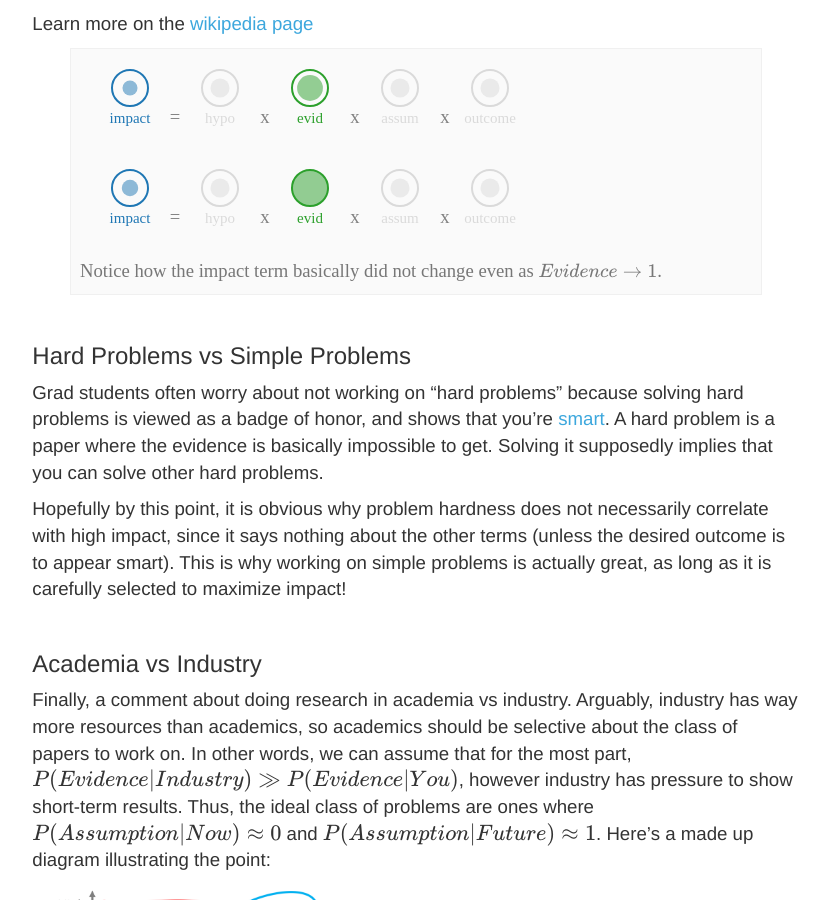
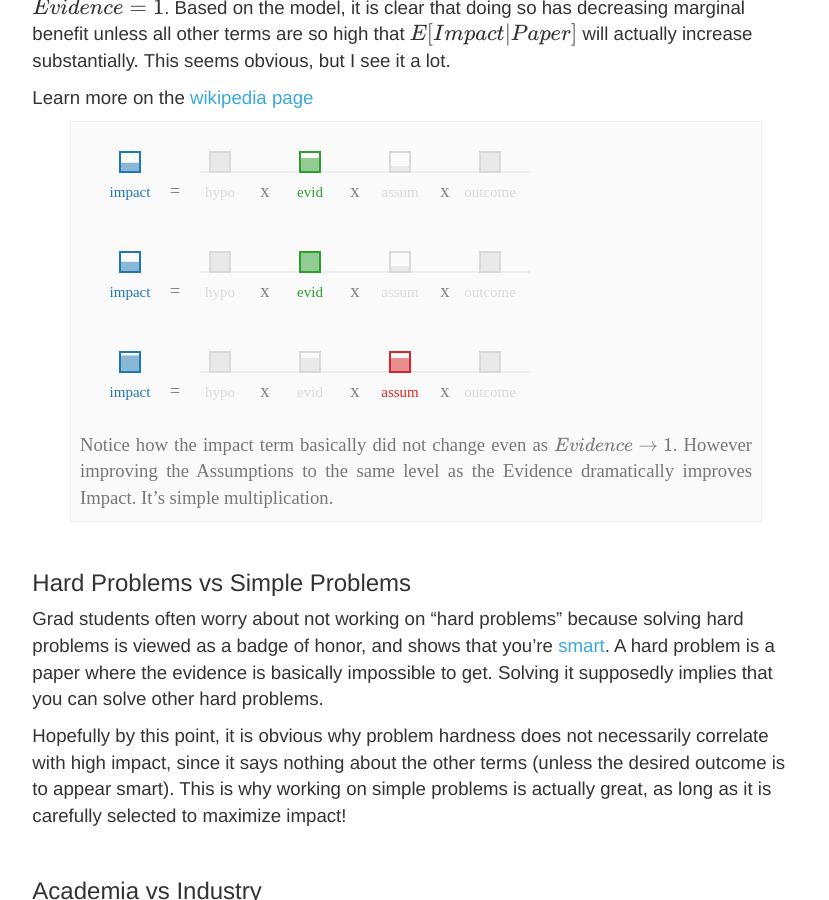
Before and after one commit to researchsetup/researchsetup.github.io, a Jekyll site: the page built from researchmodel.md, in a window 1280 px wide and 900 px high, scrolled down 12471 px. Shown: the whole window, without its empty margins (224-1053 px from the left). Built offline with Jekyll 4.4.1, drawn with Linux system fonts in a browser that asks for light colours; some web fonts are replaced; formulas are drawn with MathJax 3; our own code applies the rules of GitHub Pages for plain Markdown files; some of the changed text lies outside the part shown.

Commit message:
lazy commit msg

```diff
--- a/files/js/plot.js
+++ b/files/js/plot.js
@@ -32,7 +32,7 @@ function plot(id, vs, opts) {
     );
     vals.impact /= (100 * 100 * 100);
   }
-  _.each(vals, function(v, k) { vals[k] = Math.max(0, Math.min(100, v)); });
+  //_.each(vals, function(v, k) { vals[k] = Math.max(0, Math.min(100, v)); });
 
   var x = {
     impact: 50,
@@ -45,9 +45,11 @@ function plot(id, vs, opts) {
   var charxs = [];
   _.each(xvals, function(v, i) { if (i>0) { charxs.push((v+xvals[i-1])/2); } })
   var texty = 65;
+  var recty = 40;
   var circley = 30;
+  var rectw = 10;
   var color = d3.scale.category10().domain(_.keys(x));
-  var size = d3.scale.linear().domain([0, 100]).range([1, 18]);
+  var size = d3.scale.linear().domain([-100, 100]).range([-20, 20]);
   var conditionalColor = function(d) {
     if (opts.highlight && opts.highlight.length) {
       if (!_.contains(opts.highlight, d))
@@ -79,6 +81,39 @@ function plot(id, vs, opts) {
 
   //svg.selectAll("text").attr("fill", "grey");
 
+  svg.append("line")
+    .attr("x1", 120)
+    .attr("x2", 450)
+    .attr("y1", recty)
+    .attr("y2", recty)
+    .attr("stroke", "#eee")
+    .attr("stroke-width", 2)
+
+  svg.selectAll("rect")
+    .data(_.keys(x))
+    .enter().append("rect")
+    .attr("x", function(d) { return x[d] - rectw; })
+    .attr("width", rectw*2)
+    .attr("height", function(d) { return size(Math.abs(vals[d]))})
+    .attr("y", function(d) { if (vals[d] <= 0) return recty; return recty-size(vals[d]);})
+    .attr("fill", conditionalColor)
+    .attr("opacity", 0.5)
+    .attr("stroke-width", 0);
+
+  svg.selectAll("rect.outline")
+    .data(_.keys(x))
+    .enter().append("rect")
+    .classed("outline", "true")
+    .attr("x", function(d) { return x[d] - rectw; })
+    .attr("width", rectw*2)
+    .attr("height", function(d) {return size(100)})
+    .attr("y", function(d) {return recty-size(100)})
+    .attr("fill", "none")
+    .attr("stroke", conditionalColor)
+    .attr("stroke-width", 2);
+
+
+  /*
   svg.selectAll("circle")
     .data(_.keys(x))
     .enter().append("circle")
@@ -100,6 +135,6 @@ function plot(id, vs, opts) {
     .attr("stroke", conditionalColor)
     .attr("stroke-width", 2)
     .attr("opacity", 1);
-
+    */
 
 };
--- a/researchmodel.md
+++ b/researchmodel.md
@@ -316,6 +316,10 @@ Since the goal is to have a positive impact on the world, it is not acceptable t
 
 This would seem obvious, but is unfortunately often not the case.  In fact, ignoring possible negative outcomes can lead to a crisis of conscience when the negative outcomes become widespread.  This is increasingly [important as tech integrates closer into our lives and society](http://www.argmin.net/2017/12/21/ascent-directions/).   This is not unique to researchers.  Recently, [facebook execs expressed their regret in eroding democracy](https://www.youtube.com/watch?v=PMotykw0SIk), while articles about silicon valley [make similar statements](https://www.buzzfeed.com/tedchiang/the-real-danger-to-civilization-isnt-ai-its-runaway?utm_term=.rmkMVmpNK#.mqWWv7ald).
 
+<div id="unintend"/>
+<script>plot("#unintend", [100, 80, 90, -80])</script>
+
+
 The following is one that's personally scary to me:
 
 {:.example}
@@ -367,12 +371,14 @@ Learn more on the [wikipedia page](https://en.m.wikipedia.org/wiki/Perfect_is_th
 
 {:.example}
 <span id="perfection1"></span>
-<span id="perfection2"></span><br/>
-Notice how the impact term basically did not change even as $Evidence\rightarrow 1$.
+<span id="perfection2"></span>
+<span id="perfection3"></span><br/>
+Notice how the impact term basically did not change even as $Evidence\rightarrow 1$.  However improving the Assumptions to the same level as the Evidence dramatically improves Impact.  It's simple multiplication.
 
 
-<script>plot("#perfection1", [50, 70, 50, 50], {highlight: ["evid", "impact"]})</script>
-<script>plot("#perfection2", [50, 100, 50, 50], {highlight: ["evid", "impact"]})</script>
+<script>plot("#perfection1", [100, 70, 30, 100], {highlight: ["evid", "impact"]})</script>
+<script>plot("#perfection2", [100, 100, 30, 100], {highlight: ["evid", "impact"]})</script>
+<script>plot("#perfection3", [100, 70, 70, 100], {highlight: ["assum", "impact"]})</script>
 
 
 ### <a name="hardprobs"></a>Hard Problems vs Simple Problems
```
Also changed, not shown: other parts of researchmodel.md (+1 -1 lines).
